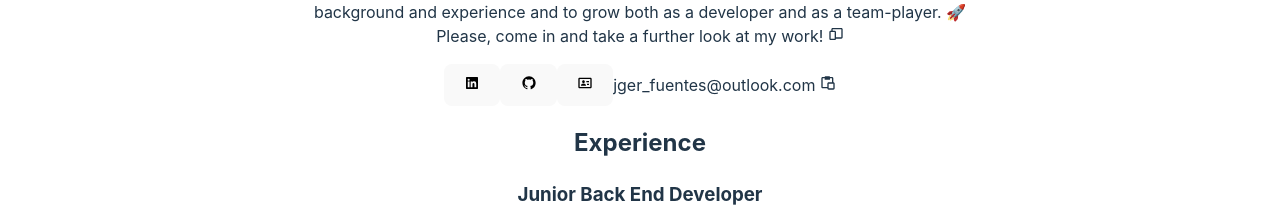
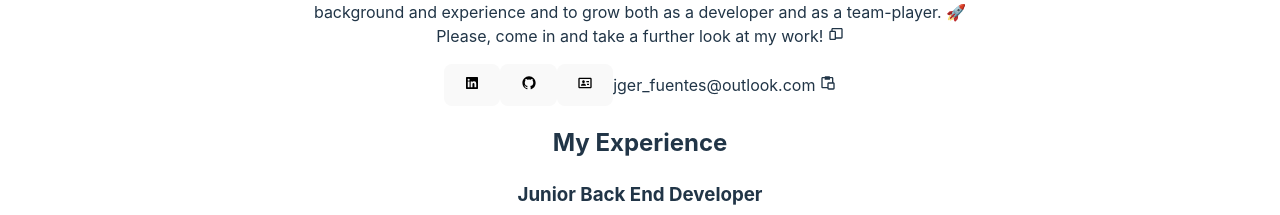
Before and after one commit to JGerFuentes/JGFuentes_Portfolio, a React (Vite) app in the folder minimal-portfolio/: page / in a window 1280 px wide. Shown: the part 844-1059 px from the top of the page. Built offline with nearby package versions, Linux system fonts and the light colour scheme.

Commit message:
Minor title change

```diff
--- a/minimal-portfolio/src/components/Experience/Experience.jsx
+++ b/minimal-portfolio/src/components/Experience/Experience.jsx
@@ -3,7 +3,7 @@ import { SiJavascript, SiHtml5, SiCss3, SiReact, SiNodedotjs, SiPostgresql } fro
 const Experience = () => {
   return (
     <article>
-      <h2>Experience</h2>
+      <h2>My Experience</h2>
 
       <section>
         <header>
```
